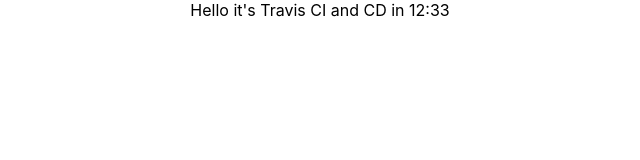
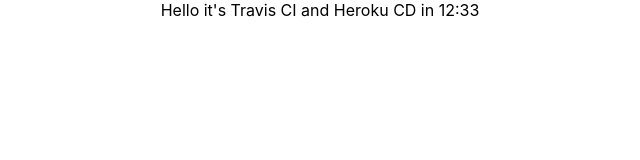
Before and after one commit to AntonGluschuk/heroku-baz, a React (Create React App) app: page / in a window 1280 px wide. Shown: the top 160 px of the page, without its empty margins (320-960 px from the left). Built offline with nearby package versions, Linux system fonts and the light colour scheme.

Commit message:
added different files for ci-cd

```diff
--- a/src/App.tsx
+++ b/src/App.tsx
@@ -4,7 +4,7 @@
 function App() {
   return (
     <div className="App">
-      <div>Hello it's Travis CI and CD in 12:33</div>
+      <div>Hello it's Travis CI and Heroku CD in 12:33</div>
     </div>
   );
 }
```
